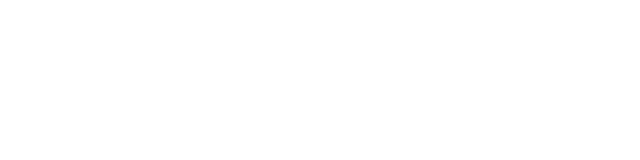
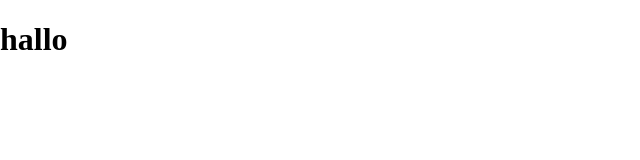
Before and after one commit to busukbangak/personal-portfolio, a React (Vite) app: page / in a window 1280 px wide. Before the commit this address had no page. Shown: the top 160 px of the page, without its empty margins (0-640 px from the left). Built offline with nearby package versions, Linux system fonts and the light colour scheme.

Commit message:
Add Routes for catbaguette

```diff
--- a/src/App.tsx
+++ b/src/App.tsx
@@ -1,6 +1,6 @@
 import React from 'react'
 import ReactDOM from 'react-dom/client'
-import { BrowserRouter, Route, Routes } from 'react-router-dom';
+import { BrowserRouter, Navigate, Route, Routes } from 'react-router-dom';
 import CatBaguette from '@/pages/cat-baguette/CatBaguette';
 
 ReactDOM.createRoot(document.getElementById('root')!).render(<App />);
@@ -10,7 +10,16 @@
     <React.StrictMode>
       <BrowserRouter>
         <Routes>
+          {/* Portfolio */}
+          <Route path='/' element={<h1>hallo</h1>} />
+
+          {/* Cat Baguette */}
           <Route path="/catbaguette" Component={CatBaguette} />
+          <Route path="/catbaguette/privacy-policy" element={<h1>privacypolicy</h1>} />
+          <Route path='/catbaguette/*' element={<Navigate to='/catbaguette' />} />
+
+          {/* Misc */}
+          <Route path='*' element={<Navigate to='/' />} />
         </Routes>
       </BrowserRouter>
     </React.StrictMode>
```
